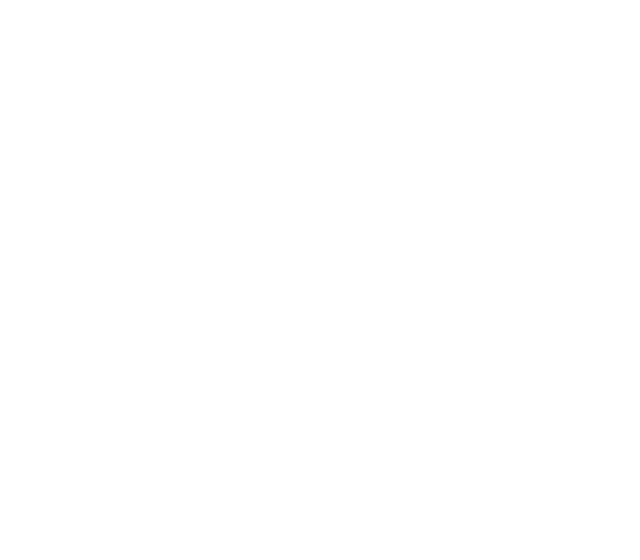
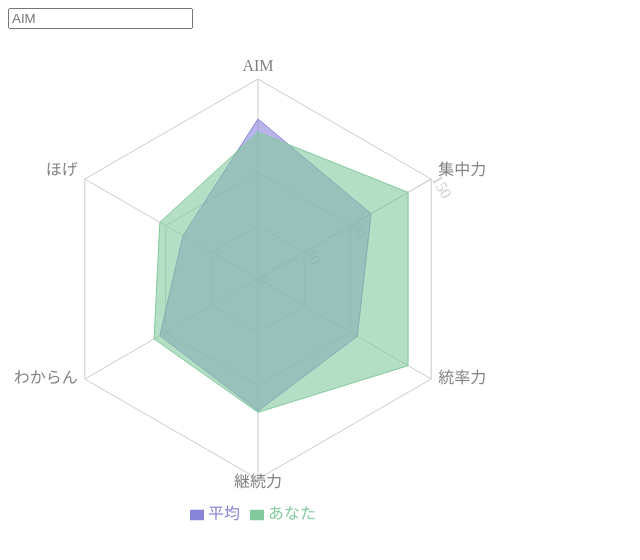
Before and after one commit to Shiryu-Toujima-1f10210346/HeadShot, a Next.js app: page / in a window 1280 px wide. Shown: the top 560 px of the page, without its empty margins (0-640 px from the left). Built offline with nearby package versions, Linux system fonts and the light colour scheme.

Commit message:
一応できた

```diff
--- /dev/null
+++ b/components/Chart.tsx
@@ -0,0 +1,66 @@
+// 各種ライブラリのインポート
+import React from "react";
+import {
+  Radar,
+  RadarChart,
+  PolarGrid,
+  Legend,
+  PolarAngleAxis,
+  PolarRadiusAxis,
+} from "recharts";
+
+// Chartコンポーネントの定義
+function Chart(props: {
+  data: {
+    ability: string; // 軸の項目名
+    A: number; // 平均点
+    B: number; // 自分の点数
+    fullMark: number; // MAX点
+  };
+  width: number;
+  height: number;
+  outerRadius: number;
+}) {
+  const { data, width, height, outerRadius } = props;
+  return (
+    <RadarChart
+      key={Math.random()}
+      width={width}
+      height={height}
+      cx={width / 2}
+      cy={height / 2}
+      outerRadius={outerRadius}
+      data={data}
+    >
+      {/* レーダーチャートの蜘蛛の巣のような線 */}
+      <PolarGrid />
+
+      {/* 軸を決める項目 */}
+      <PolarAngleAxis dataKey="ability" />
+
+      <PolarRadiusAxis
+        angle={30} // 中心点から水平を0°とした時の角度 垂直にしたいなら90を指定
+        domain={[0, 150]} // リストの１番目の要素が最小値、2番目の要素が最大値
+      />
+
+      <Radar
+        name="平均" // そのチャートが誰のデータか指定(チャート下にここで指定した値が表示される)
+        dataKey="A" // 表示する値と対応するdata内のキー
+        stroke="#8884d8" // レーダーの外枠の色
+        fill="#8884d8" // レーダー内の色
+        fillOpacity={0.6} // レーダー内の色の濃さ(1にすると濃さMAX)
+      />
+      <Radar
+        name="あなた"
+        dataKey="B"
+        stroke="#82ca9d"
+        fill="#82ca9d"
+        fillOpacity={0.6}
+      />
+
+      <Legend />
+    </RadarChart>
+  );
+}
+
+export default Chart;
--- a/pages/_document.tsx
+++ /dev/null
@@ -1,13 +0,0 @@
-import { Html, Head, Main, NextScript } from 'next/document'
-
-export default function Document() {
-  return (
-    <Html lang="en">
-      <Head />
-      <body>
-        <Main />
-        <NextScript />
-      </body>
-    </Html>
-  )
-}
--- a/pages/index.tsx
+++ b/pages/index.tsx
@@ -1,12 +1,29 @@
-import React from "react";
-import { Radar } from "recharts";
+import Chart from "@/components/Chart";
+import React, { useState } from "react";
 
-function index() {
+function Index() {
+  const [data, setData] = useState([
+    { ability: "AIM", A: 120, B: 110, fullMark: 150 },
+    { ability: "集中力", A: 98, B: 130, fullMark: 150 },
+    { ability: "統率力", A: 86, B: 130, fullMark: 150 },
+    { ability: "継続力", A: 99, B: 100, fullMark: 150 },
+    { ability: "わからん", A: 85, B: 90, fullMark: 150 },
+    { ability: "ほげ", A: 65, B: 85, fullMark: 150 },
+  ]);
+
+  const handleInputChange = (event: React.ChangeEvent<HTMLInputElement>) => {
+    const newData = [...data];
+    const mathIndex = newData.findIndex((item) => item.ability === "AIM");
+    newData[mathIndex].B = Number(event.target.value);
+    setData(newData);
+  };
+
   return (
     <div>
-      <Radar />
+      <input type="number" onChange={handleInputChange} placeholder="AIM" />
+      <Chart data={data} width={500} height={500} outerRadius={200} />
     </div>
   );
 }
 
-export default index;
+export default Index;
```
Also changed, not shown: components/rader.tsx (deleted, +0 -70 lines).
